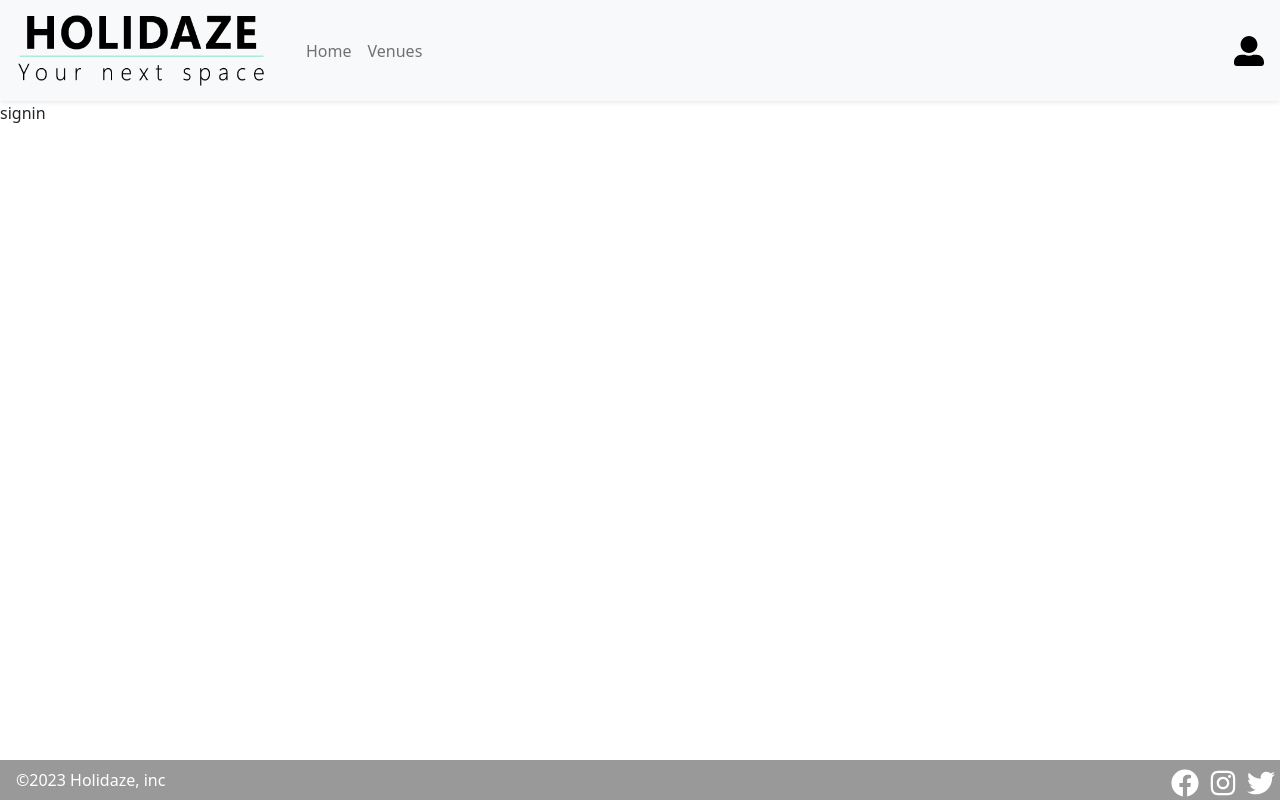
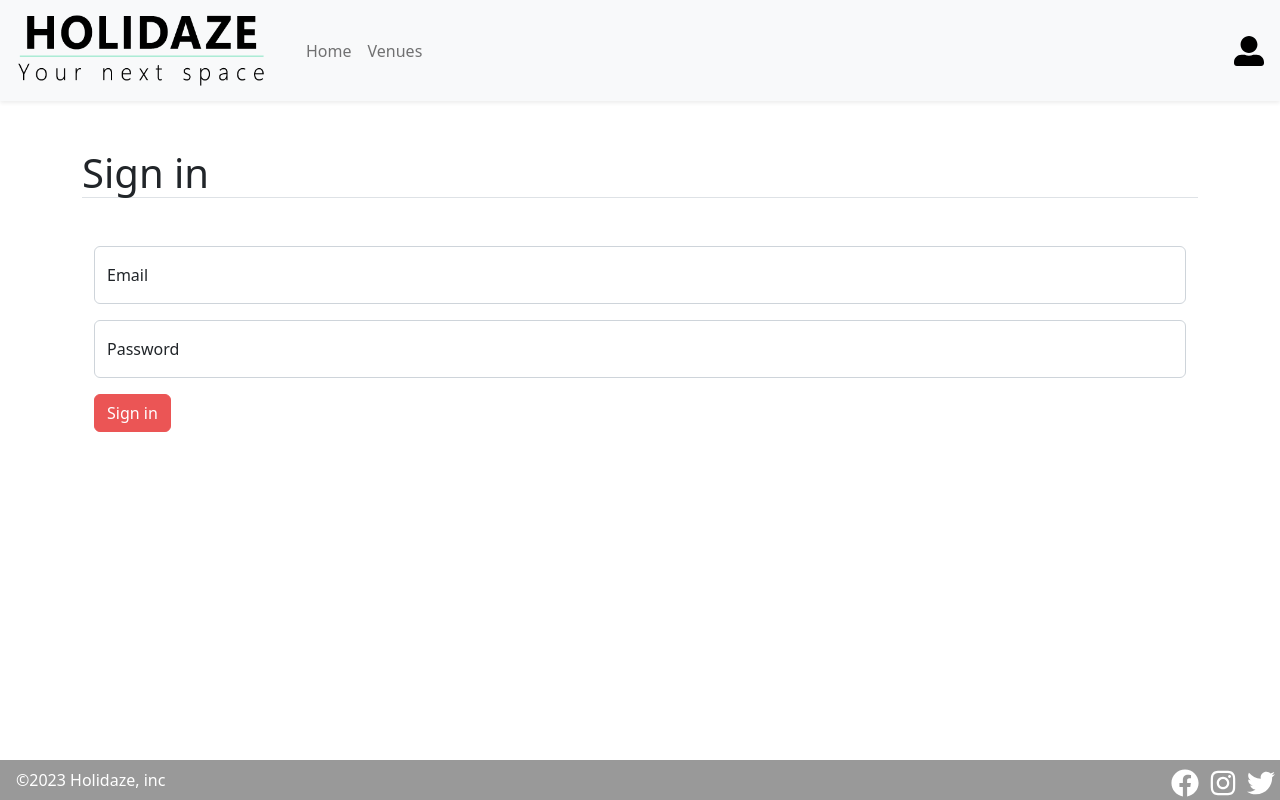
Before and after one commit to adrianBrands/projcet-exam-2, a React (Create React App) app: page /sign-in in a window 1280 px wide. Built offline with nearby package versions, Linux system fonts and the light colour scheme.

Commit message:
worked with sign in and register form, and also created context for storing sign in information in local storage

```diff
--- a/src/App.js
+++ b/src/App.js
@@ -1,11 +1,13 @@
 import { Header, Footer } from "./components";
 import { Home, Venues, VenueById, Register, SignIn } from "./components/pages";
 import { Routes, Route } from "react-router-dom";
+import { AuthProvider } from "./components/context/AuthContext";
 
 
 function App() {
   return (
     <>
+    <AuthProvider>
       <Header/>
       <Routes>
         <Route path="/" element={<Home />}/>
@@ -15,6 +17,7 @@ function App() {
         <Route path="/sign-in" element={<SignIn />}/>
       </Routes>
       <Footer/>
+      </AuthProvider>
     </>
   );
 }
--- /dev/null
+++ b/src/components/context/AuthContext.jsx
@@ -0,0 +1,11 @@
+import { useLocalStorage } from "../../hooks/useLocalStorage";
+import React from "react";
+
+const AuthContext = React.createContext([null, () => {}]);
+
+export function AuthProvider(props) {
+  const [auth, setAuth] = useLocalStorage("auth", null);
+  return <AuthContext.Provider value={[auth, setAuth]}>{props.children}</AuthContext.Provider>
+}
+
+export default AuthContext;
--- a/src/components/forms/Register.jsx
+++ b/src/components/forms/Register.jsx
@@ -3,35 +3,52 @@ import * as yup from 'yup';
 import { Formik } from 'formik';
 import axios from "axios";
 import { authRegisterURL } from "../../utilities/constants";
-import { useState } from "react";
+import { useContext, useState } from "react";
+import { useNavigate } from 'react-router-dom';
+
 
 const emailRegex = /^[\w\-.]+@(stud.)?noroff.no$/;
 const schema = yup.object().shape({
   name: yup.string().min(3).required(),
   email: yup.string().matches(emailRegex, "Invalid email.").required(),
-  url: yup.string().url("invalid url").required(),
+  avatar: yup.string().url("invalid url").required(),
+  //venueManager: yup.boolean().oneOf([true]).notRequired(),
   password: yup.string().min(8).required(),
 });
 
+/*testUser:
+username: addyB
+email: addyB@noroff.no
+avatar: https://gravatar.com/avatar/63e0639bb8d217fe96e4f7c6ccb886b0?s=400&d=robohash&r=x
+password: 896734jdlmjd846h
+*/
+
+
+
 export default function RegisterUser(){
   const [submitting ,setSubmitting] = useState(false);
-  const [signInError, setSignInError] = useState(null);
+  const [registerError, setRegisterError] = useState(null);
 
+
+  const navigate = useNavigate()
   async function onSubmit(data){
     setSubmitting(true);
-    setSignInError(null);
+    setRegisterError(null);
 
     try{
       const response = await axios.post(authRegisterURL, data);
       console.log(response.data)
+      navigate('/Sign-in')
     } catch (error) {
-      console.log("error", error);
-      setSignInError(error.toString());
+      console.log("error", error.response.data.errors[0].message);
+      setRegisterError(error.response.data.errors[0].message.toString());
     } finally {
       setSubmitting(false)
     }
 
+
   }
+
 
 return (
   <Formik
@@ -40,7 +57,8 @@ return (
       initialValues={{
         name: '',
         email: '',
-        url: '',
+        avatar: '',
+        venueManager: false,
         password: '',
       }}
     >
@@ -55,6 +73,7 @@ return (
       }) => (
 
       <Container className="mt-5 mb-5">
+        <p className="text-danger fs-5">{registerError ? registerError + " please try again" : null}</p>
         <Form className="mt-3" noValidate onSubmit={handleSubmit}>
           <Form.Group controlId="validationFormik01">
             <FloatingLabel controlId="floatingInputName" label="name"  className="mb-3">
@@ -71,10 +90,13 @@ return (
           </Form.Group>
           <Form.Group>
             <FloatingLabel controlId="floatingInputProfileImage" label="Profile image URL" className="mb-3">
-            <Form.Control type="url" placeholder="url" name="url" value={values.url} onChange={handleChange} isValid={touched.url && !errors.url} isInvalid={!!errors.url}/>
+            <Form.Control type="url" placeholder="avatar" name="avatar" value={values.avatar} onChange={handleChange} isValid={touched.avatar && !errors.avatar} isInvalid={!!errors.avatar}/>
               <Form.Control.Feedback>Looks good!</Form.Control.Feedback>
               <Form.Control.Feedback type="invalid">Please provide a valid url</Form.Control.Feedback>
             </FloatingLabel>
+          </Form.Group>
+          <Form.Group className="mb-3" controlId="formBasicCheckbox">
+            <Form.Check type="checkbox" label="Venue manager"  onChange={handleChange} value={values.venueManager}  name="venueManager"/>
           </Form.Group>
           <Form.Group>
             <FloatingLabel controlId="floatingInputPassword" label="Password" className="mb-3">
@@ -84,7 +106,7 @@ return (
             </FloatingLabel>
           </Form.Group>
           <Button variant="primary" type="submit">
-          {submitting ? "Signing in..." : "Sign in"}
+          {submitting ? "Signing in..." : "Register"}
           </Button>
         </Form>
       </Container>
--- /dev/null
+++ b/src/components/forms/SignIn.jsx
@@ -0,0 +1,93 @@
+import { Container, Form, Button, FloatingLabel } from "react-bootstrap";
+import * as yup from 'yup';
+import { Formik } from 'formik';
+import axios from "axios";
+import { signInURL } from "../../utilities/constants";
+import { useContext, useState } from "react";
+import { useNavigate } from 'react-router-dom';
+import AuthContext from "../context/AuthContext";
+
+
+const emailRegex = /^[\w\-.]+@(stud.)?noroff.no$/;
+const schema = yup.object().shape({
+  email: yup.string().matches(emailRegex, "Invalid email.").required(),
+  password: yup.string().min(8).required(),
+});
+
+/*testUser:
+username: addyB
+email: addyB@noroff.no
+avatar: https://gravatar.com/avatar/63e0639bb8d217fe96e4f7c6ccb886b0?s=400&d=robohash&r=x
+password: 896734jdlmjd846h
+*/
+
+
+
+export default function SignInUser(){
+  const [submitting ,setSubmitting] = useState(false);
+  const [signInError, setSignInError] = useState(null);
+  const [auth, setAuth] = useContext(AuthContext);
+
+  //const navigate = useNavigate()
+  async function onSubmit(data){
+    setSubmitting(true);
+    setSignInError(null);
+
+
+
+    try{
+      const response = await axios.post(signInURL, data);
+      console.log(response.data);
+      console.log(setAuth(response.data))
+      //navigate('/Sign-in')
+    } catch (error) {
+      console.log("error", error.response.data.errors[0].message);
+      setSignInError(error.response.data.errors[0].message.toString());
+    } finally {
+      setSubmitting(false)
+    }
+
+
+  }
+  return (
+    <Formik
+    validationSchema={schema}
+    onSubmit={onSubmit}
+    initialValues={{
+    email: '',
+    password: '',
+    }}
+    >
+      {({
+          handleSubmit,
+          handleChange,
+          handleBlur,
+          values,
+          touched,
+          isValid,
+          errors,
+        }) => (
+        <Container className="mt-5 mb-5">
+          <p className="text-danger fs-5">{signInError ? signInError + " please try again" : null}</p>
+          <Form className="mt-3" noValidate onSubmit={handleSubmit}>
+            <Form.Group>
+              <FloatingLabel controlId="floatingInputEmail" label="Email" className="mb-3">
+                <Form.Control type="email" placeholder="name@example.com" name="email" value={values.email} onChange={handleChange} isValid={touched.email && !errors.email} isInvalid={!!errors.email}/>
+                <Form.Control.Feedback type="invalid">Please provide a valid email address</Form.Control.Feedback>
+              </FloatingLabel>
+            </Form.Group>
+            <Form.Group>
+              <FloatingLabel controlId="floatingInputPassword" label="Password" className="mb-3">
+              <Form.Control type="password" placeholder="password" name="password" value={values.password} onChange={handleChange} isValid={touched.password && !errors.password} isInvalid={!!errors.password}/>
+                <Form.Control.Feedback>Looks good!</Form.Control.Feedback>
+                <Form.Control.Feedback type="invalid">Please provide more then 8 characters</Form.Control.Feedback>
+              </FloatingLabel>
+            </Form.Group>
+            <Button variant="primary" type="submit">
+            {submitting ? "Signing in..." : "Sign in"}
+            </Button>
+          </Form>
+        </Container>
+        )}
+      </Formik>
+  )}
--- a/src/components/pages/SignIn/SignIn.jsx
+++ b/src/components/pages/SignIn/SignIn.jsx
@@ -1,5 +1,10 @@
+import { Container } from "react-bootstrap"
+import SignInUser from "../../forms/SignIn"
+
 export default function SignIn(){
-  return (
-    <div>signin</div>
-  )
+  return (<Container>
+    <h1 className="border-bottom mt-5">Sign in</h1>
+    <SignInUser />
+    </Container>
+  );
 }
--- /dev/null
+++ b/src/hooks/useLocalStorage.jsx
@@ -0,0 +1,26 @@
+import { useState } from "react";
+
+
+export function useLocalStorage(key, initialValue){
+  const [storedValue, setStoredValue] = useState(() => {
+    try{
+      const item = window.localStorage.getItem(key);
+      return item ? JSON.parse(item) : initialValue;
+    } catch (error){
+      console.log(error);
+      return initialValue;
+    }
+  });
+
+  const setValue = (value) => {
+    try {
+      const storeValue = value instanceof Function ? value(storedValue) : value;
+      setStoredValue(storeValue);
+      window.localStorage.setItem(key, JSON.stringify(storeValue));
+    } catch(error){
+      console.log(error);
+    }
+  };
+
+  return[storedValue, setValue]
+}
--- a/src/utilities/constants.jsx
+++ b/src/utilities/constants.jsx
@@ -1,3 +1,4 @@
 export const baseURL = "https://api.noroff.dev/api/v1/holidaze";
 export const venuesURL = baseURL + "/venues";
 export const authRegisterURL = baseURL + "/auth/register";
+export const signInURL = baseURL + "/auth/login";
```
